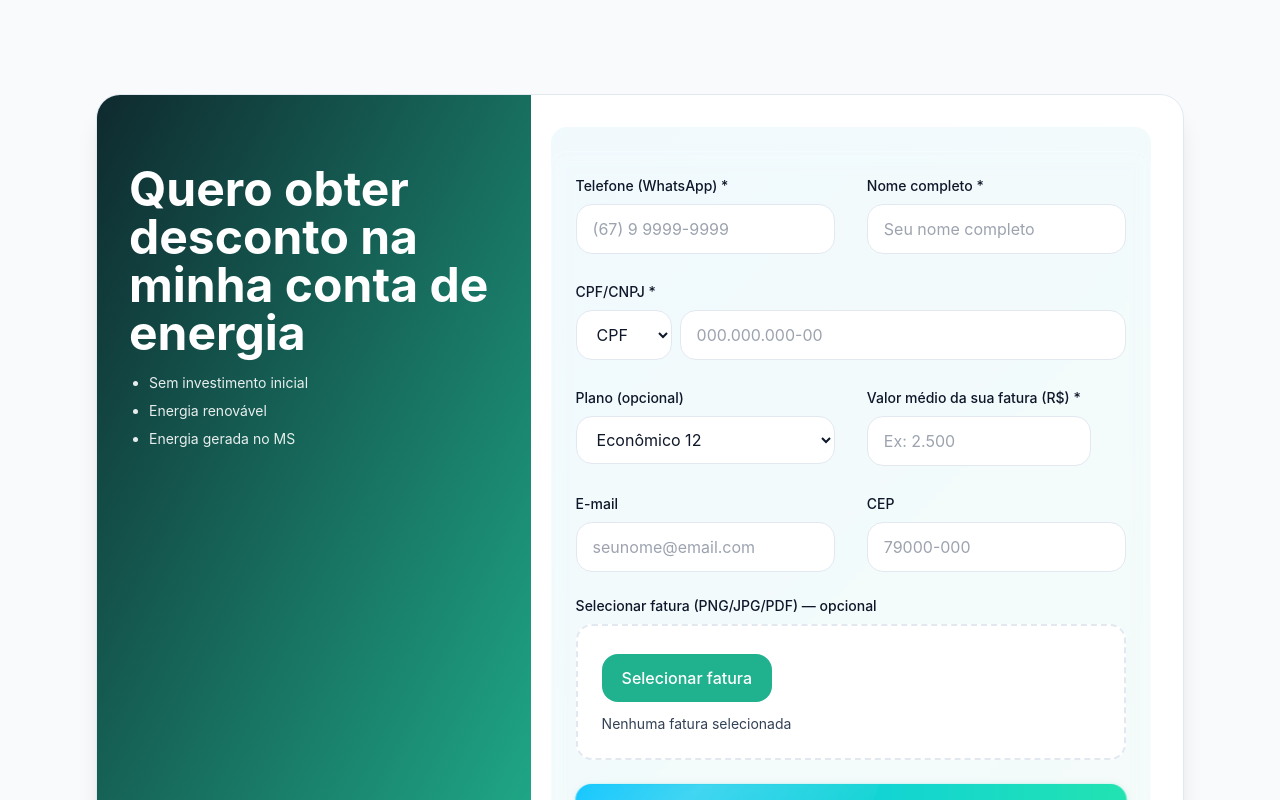
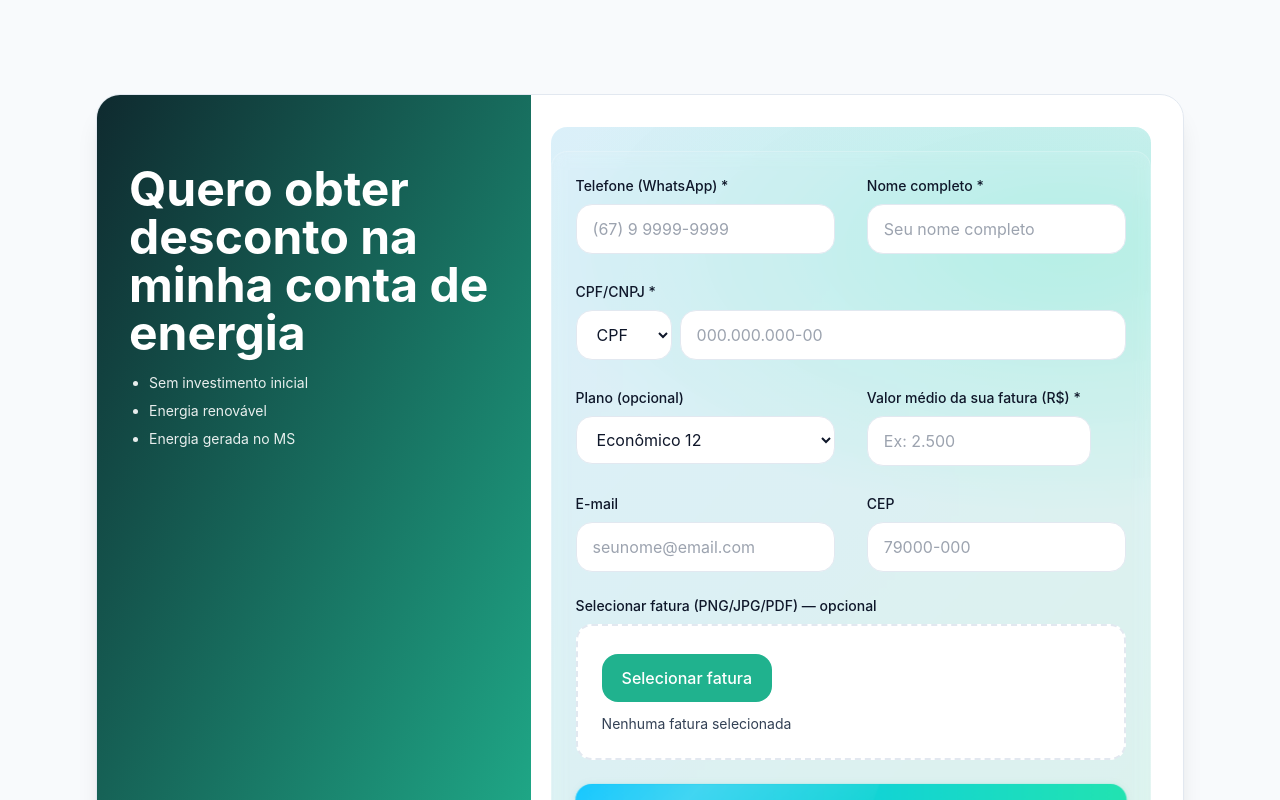
Before and after one commit to osanaizera/helexia-ms-lp, a Next.js app: page / in a window 1280 px wide. Shown: the part 2760-3560 px from the top of the page. Built offline with nearby package versions, Linux system fonts and the light colour scheme; no server answers.

Commit message:
Form: aumenta saturação do painel direito com overlay mais forte e halo radial sutil para mais cor sem perder legibilidade.

```diff
--- a/components/LeadForm.tsx
+++ b/components/LeadForm.tsx
@@ -152,7 +152,8 @@ export default function LeadForm(props: { initialPlan?: Plan }){
             </ul>
           </aside>
           <div className="md:col-span-3 relative rounded-2xl overflow-hidden">
-            <div className="absolute inset-0 pointer-events-none" style={{ background: 'linear-gradient(135deg, rgba(0,149,217,0.06), rgba(32,178,142,0.05))' }} aria-hidden />
+            <div className="absolute inset-0 pointer-events-none" style={{ background: 'linear-gradient(135deg, rgba(0,149,217,0.14), rgba(32,178,142,0.16))' }} aria-hidden />
+            <div className="absolute inset-0 pointer-events-none" style={{ background: 'radial-gradient(60rem 30rem at 85% 15%, rgba(34, 227, 177, 0.22), transparent 55%)' }} aria-hidden />
 
       {/* Result after submit */}
       {submitted ? (
```
